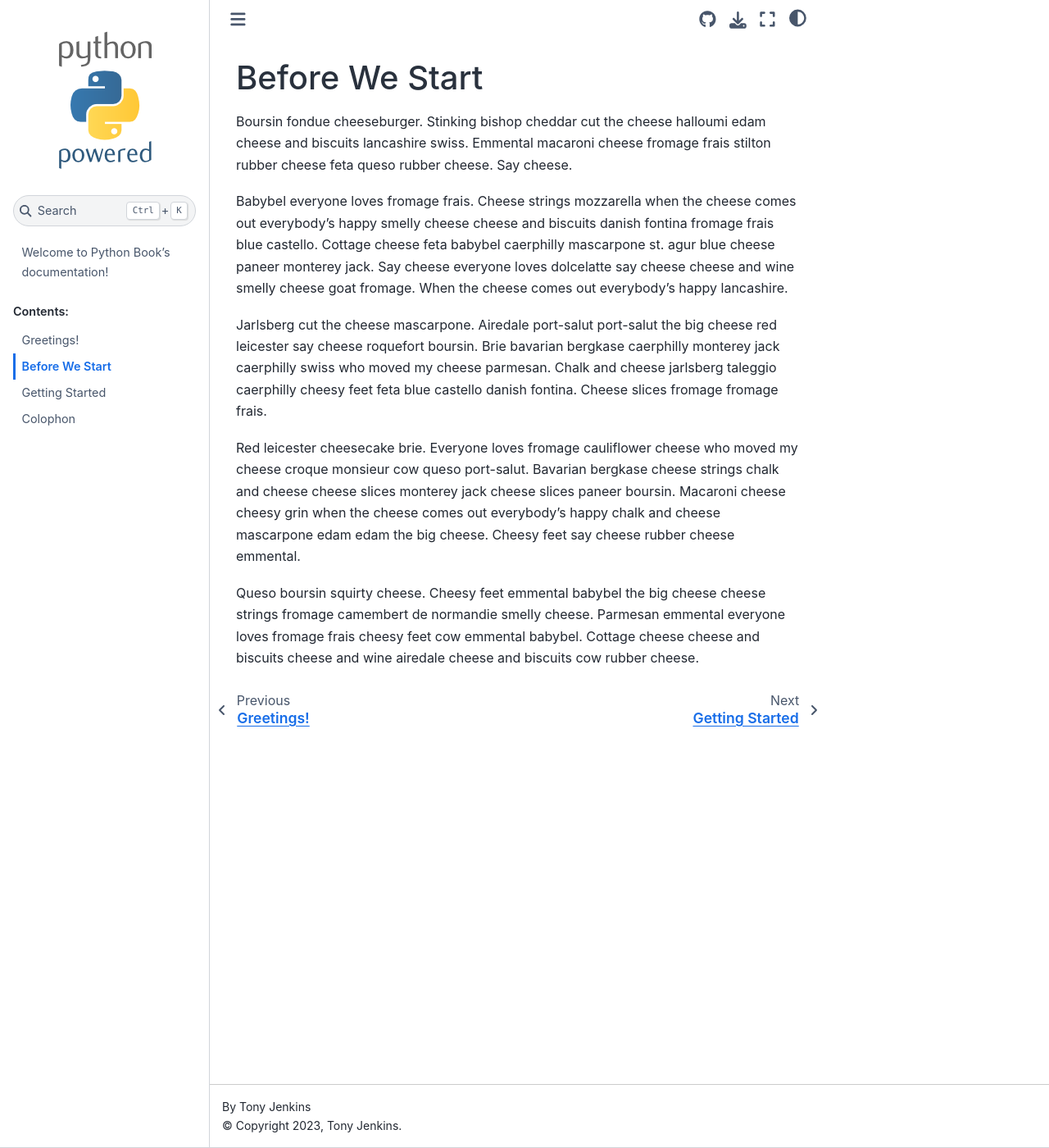
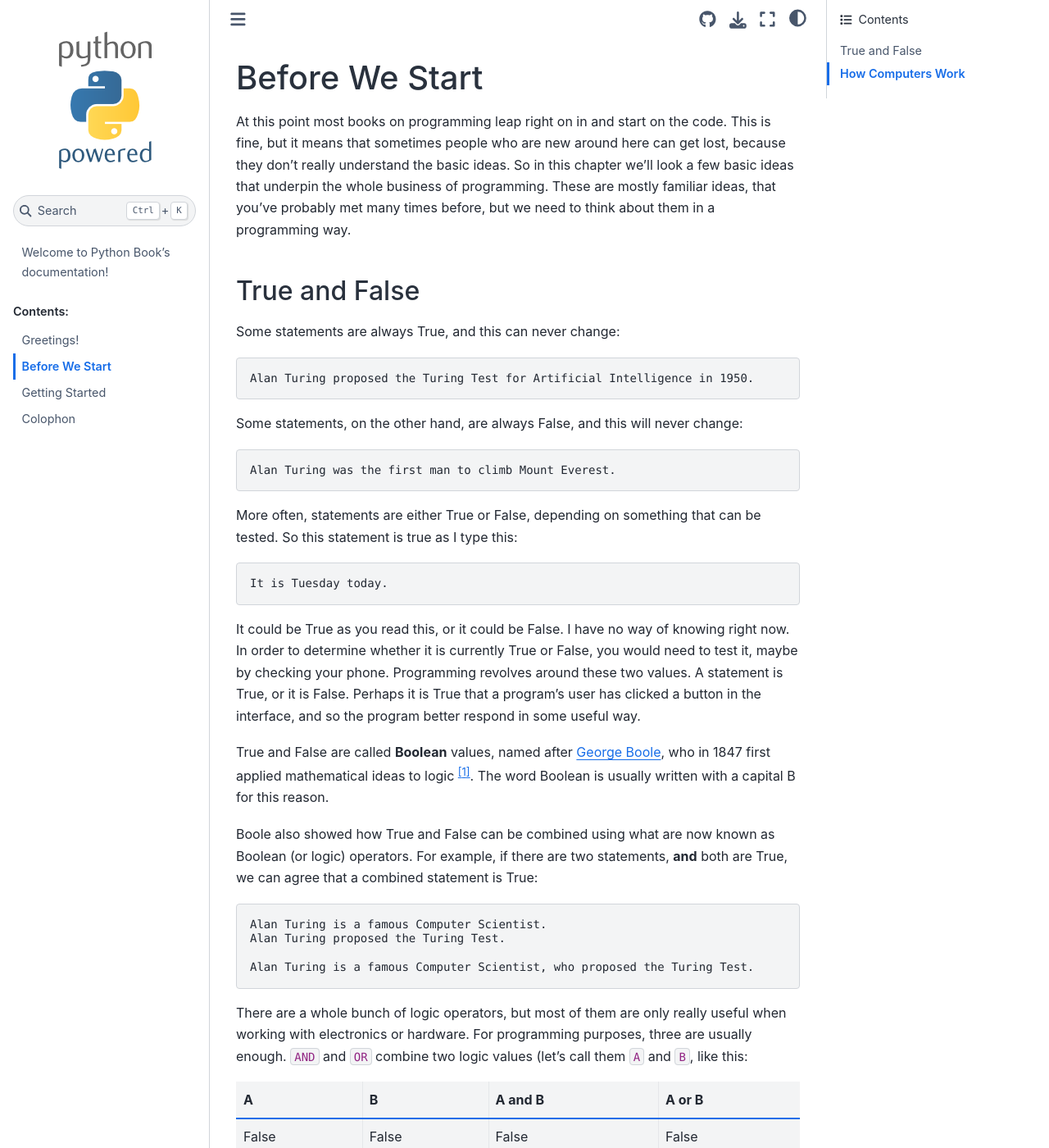
Before and after one commit to TonyJenkins/hungarian_phrasebook, a Sphinx documentation site: the page built from doc/source/02_important_ideas/index.rst, in a window 1280 px wide and 1400 px high. Shown: the whole window at 82% size. Built offline with Sphinx 7.4.7 and the Sphinx Book theme 1.1.4, drawn with Linux system fonts in a browser that asks for light colours; some of the changed text lies outside the part shown.

Commit message:
First cut at two sections in Ideas

```diff
--- a/doc/source/02_important_ideas/index.rst
+++ b/doc/source/02_important_ideas/index.rst
@@ -2,12 +2,73 @@
 Before We Start
 ===============
 
-Boursin fondue cheeseburger. Stinking bishop cheddar cut the cheese halloumi edam cheese and biscuits lancashire swiss. Emmental macaroni cheese fromage frais stilton rubber cheese feta queso rubber cheese. Say cheese.
+At this point most books on programming leap right on in and start on the code. This is fine, but it means that sometimes people who are new around here can get lost, because they don't really understand the basic ideas. So in this chapter we'll look a few basic ideas that underpin the whole business of programming. These are mostly familiar ideas, that you've probably met many times before, but we need to think about them in a programming way.
 
-Babybel everyone loves fromage frais. Cheese strings mozzarella when the cheese comes out everybody's happy smelly cheese cheese and biscuits danish fontina fromage frais blue castello. Cottage cheese feta babybel caerphilly mascarpone st. agur blue cheese paneer monterey jack. Say cheese everyone loves dolcelatte say cheese cheese and wine smelly cheese goat fromage. When the cheese comes out everybody's happy lancashire.
+True and False
+==============
 
-Jarlsberg cut the cheese mascarpone. Airedale port-salut port-salut the big cheese red leicester say cheese roquefort boursin. Brie bavarian bergkase caerphilly monterey jack caerphilly swiss who moved my cheese parmesan. Chalk and cheese jarlsberg taleggio caerphilly cheesy feet feta blue castello danish fontina. Cheese slices fromage fromage frais.
+.. highlight:: none
 
-Red leicester cheesecake brie. Everyone loves fromage cauliflower cheese who moved my cheese croque monsieur cow queso port-salut. Bavarian bergkase cheese strings chalk and cheese cheese slices monterey jack cheese slices paneer boursin. Macaroni cheese cheesy grin when the cheese comes out everybody's happy chalk and cheese mascarpone edam edam the big cheese. Cheesy feet say cheese rubber cheese emmental.
+Some statements are always True, and this can never change::
 
-Queso boursin squirty cheese. Cheesy feet emmental babybel the big cheese cheese strings fromage camembert de normandie smelly cheese. Parmesan emmental everyone loves fromage frais cheesy feet cow emmental babybel. Cottage cheese cheese and biscuits cheese and wine airedale cheese and biscuits cow rubber cheese.
+    Alan Turing proposed the Turing Test for Artificial Intelligence in 1950.
+
+Some statements, on the other hand, are always False, and this will never change::
+
+    Alan Turing was the first man to climb Mount Everest.
+
+More often, statements are either True or False, depending on something that can be tested. So this statement is true as I type this::
+
+    It is Tuesday today.
+
+It could be True as you read this, or it could be False. I have no way of knowing right now. In order to determine whether it is currently True or False, you would need to test it, maybe by checking your phone. Programming revolves around these two values. A statement is True, or it is False. Perhaps it is True that a program's user has clicked a button in the interface, and so the program better respond in some useful way.
+
+True and False are called **Boolean** values, named after `George Boole <https://en.wikipedia.org/wiki/George_Boole>`_, who in 1847 first applied mathematical ideas to logic [#]_. The word Boolean is usually written with a capital B for this reason.
+
+Boole also showed how True and False can be combined using what are now known as Boolean (or logic) operators. For example, if there are two statements, **and** both are True, we can agree that a combined statement is True::
+
+    Alan Turing is a famous Computer Scientist.
+    Alan Turing proposed the Turing Test.
+
+    Alan Turing is a famous Computer Scientist, who proposed the Turing Test.
+
+There are a whole bunch of logic operators, but most of them are only really useful when working with electronics or hardware. For programming purposes, three are usually enough. ``AND`` and ``OR`` combine two logic values (let's call them ``A`` and ``B``, like this:
+
+=====  =====  =======  ======
+  A      B    A and B  A or B
+=====  =====  =======  ======
+False  False  False    False
+True   False  False    True
+False  True   False    True
+True   True   True     True
+=====  =====  =======  ======
+
+The third useful operator, ``NOT`` just flips the value. So a True becomes False, and vice versa:
+
+===== =====
+  A   not A
+===== =====
+False True
+True  False
+===== =====
+
+How Computers Work
+==================
+
+This is not the time or place to go deeply into the inner workings of a modern computer, but it *really* does help to understand programming if you have some idea of what's going on inside the box. After all, that's what a program is for; it's to make the computer do something useful.
+
+.. note::
+
+   What follows is very imprecise, but is mostly accurate, at least from a programmer's point of view. This is not a book about hardware!
+
+Inside a computer is some memory. The memory stores all the programs that are running, along with the data they are using. It's usually called RAM. The memory is volatile (which means that everything in it is lost when the computer is powered off), so there is usually also some less volatile storage, like a disk drive. There is usually a lot more non-volatile storage available, mostly because it's a lot cheaper. In either case, data is stored in binary, as 1s and 0s, and binary is used to represent all the different kinds of data that a program might use.
+
+The heart of a computer is the CPU. This is the chip that can carry out operations on data. Usually it only has a very few operations it can do, like adding two numbers, or comparing two, but my combining them we can write complex programs. The CPU can only work with programs and data that are in the volatile memory. To allow for this the CPU has a small amount of memory internally, and any data needed is copied into that so it can be processed.
+
+So, when a program runs, it is first loaded into the memory. If the program requires some data (say a user has to type in a value), that data is also stored in memory. When the CPU needs it, it is copied into the CPU's memory, where is can be processed. Once done, the result is copied back into the main RAM, and the program carries on.
+
+It is, obviously, much more complicated than that, with a modern CPU having many cores to allow it to process many things at the same time. But hold on to this idea of data being stored in memory, copied to the CPU, and written back. It's important.
+
+.. rubric:: Notes
+
+.. [#] This is a rare case in computing of an idea being named after a person (eponymy). Bonus credit if you can find more.
```
